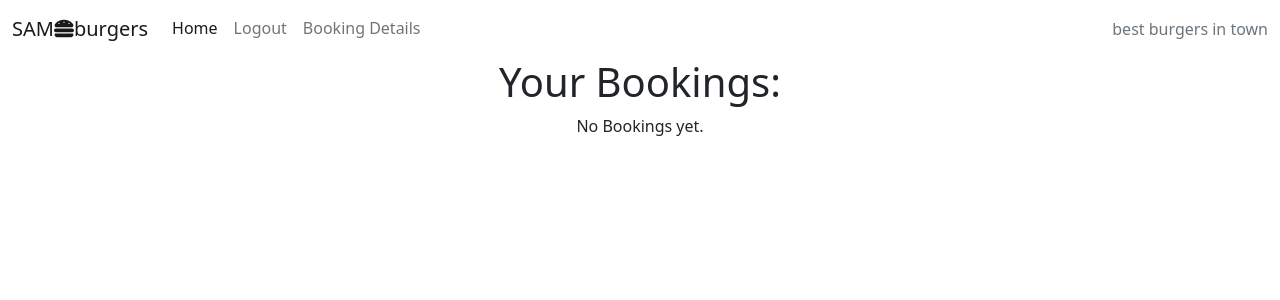
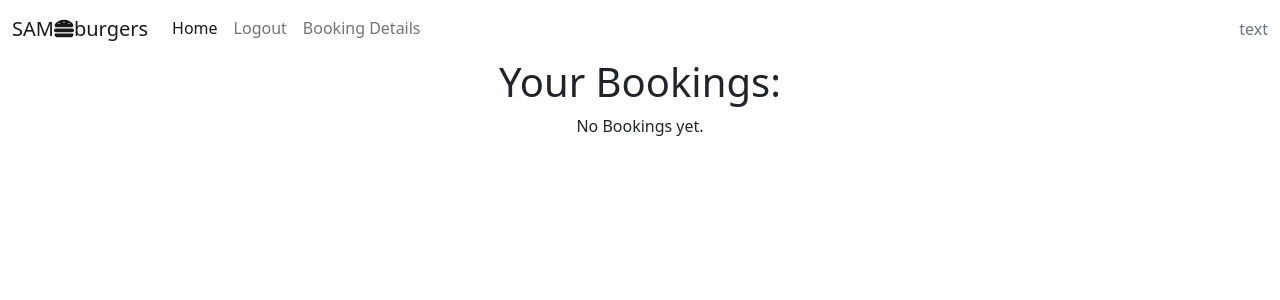
Before and after one commit to samuelkerstell/project-portfolio-4, a Django app: page /booking_details/ in a window 1280 px wide. Shown: the top 300 px of the page. Run offline with Django 3.2, Linux system fonts and the light colour scheme; the visitor is signed in with stand-in values (Sample User, id 1); data that the repository does not hold is empty.

```diff
--- a/templates/base.html
+++ b/templates/base.html
@@ -54,7 +54,7 @@
                     {% endif %}
                 </ul>
                 <span class="navbar-text text-muted">
-                    best burgers in town
+                    text
                 </span>
             </div>
         </div>
```
